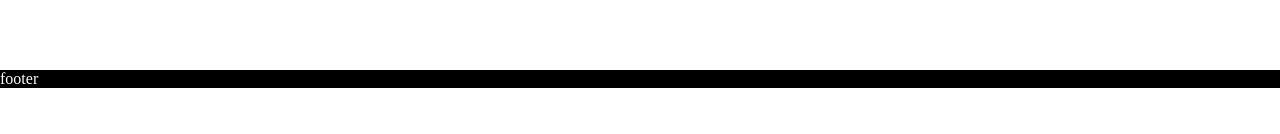
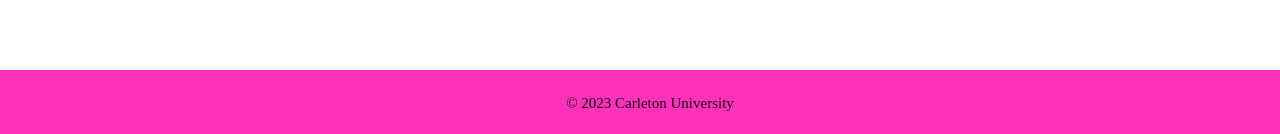
Before and after one commit to Hack-The-Tunnels-8/hack-the-tunnels-gorilla-gorlies, a React (Vite) app in the folder client/: page / in a window 1280 px wide. Shown: the part 772-906 px from the top of the page. Before the commit the page ends 860 px from the top, so only its background shows below. Built offline with nearby package versions, Linux system fonts and the light colour scheme; no server answers; a web font is replaced by a local one.

Commit message:
add footer

```diff
--- a/client/src/components/Footer/Footer.style.scss
+++ b/client/src/components/Footer/Footer.style.scss
@@ -1,5 +1,9 @@
+
 .footer {
   width: 100%;
-  background-color: black;
-  color: white;
+  background-color: rgb(254, 50, 186);
+  color: #1d1317;
+  text-align: center;
+  padding: 10px 10px 10px 10px;
+  font-size: 15px;
 }
--- a/client/src/components/Footer/Footer.tsx
+++ b/client/src/components/Footer/Footer.tsx
@@ -1,7 +1,11 @@
 import "./Footer.style.scss";
 
 function Footer() {
-  return <div className="footer">footer</div>;
+  return <div className="footer">
+    <p>© 2023 Carleton University</p>
+  </div>;
+
+
 }
 
 export default Footer;
```
